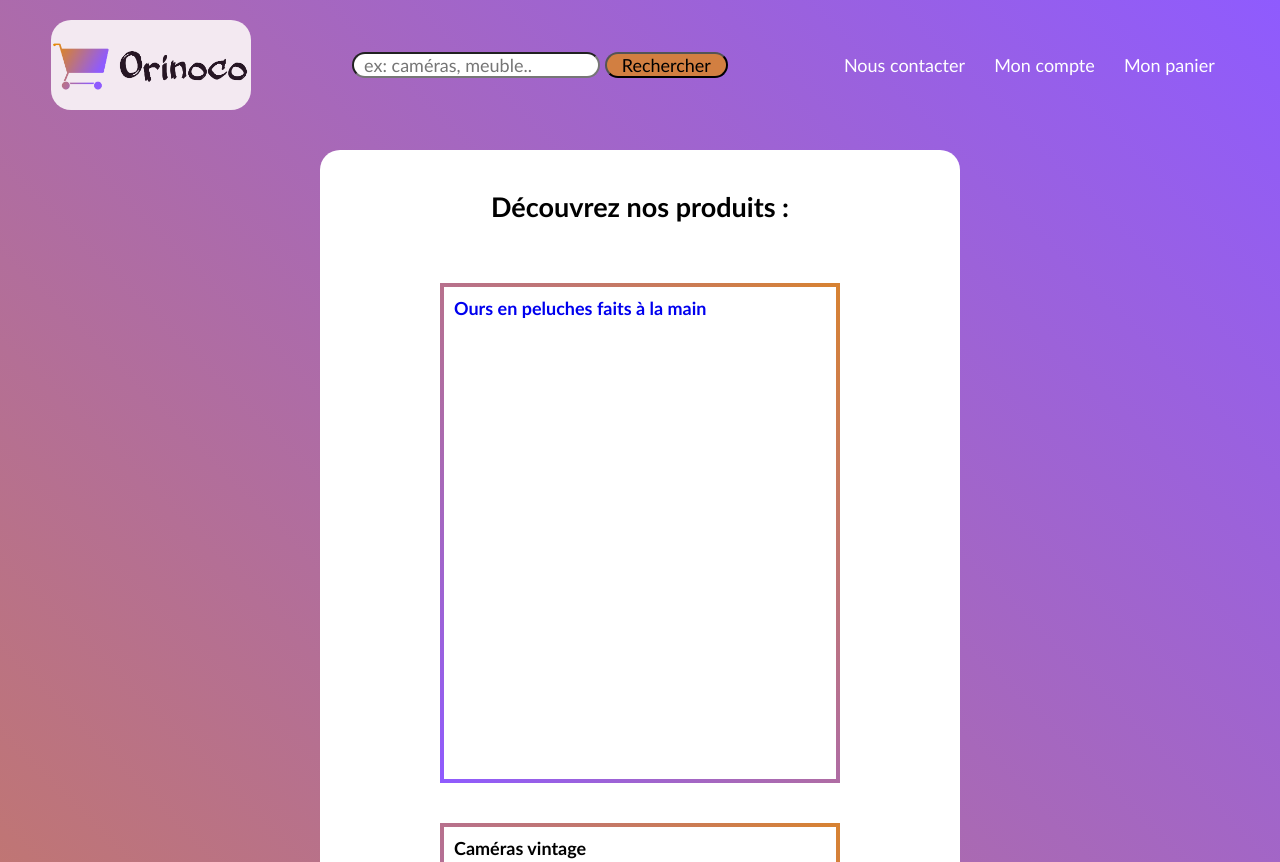
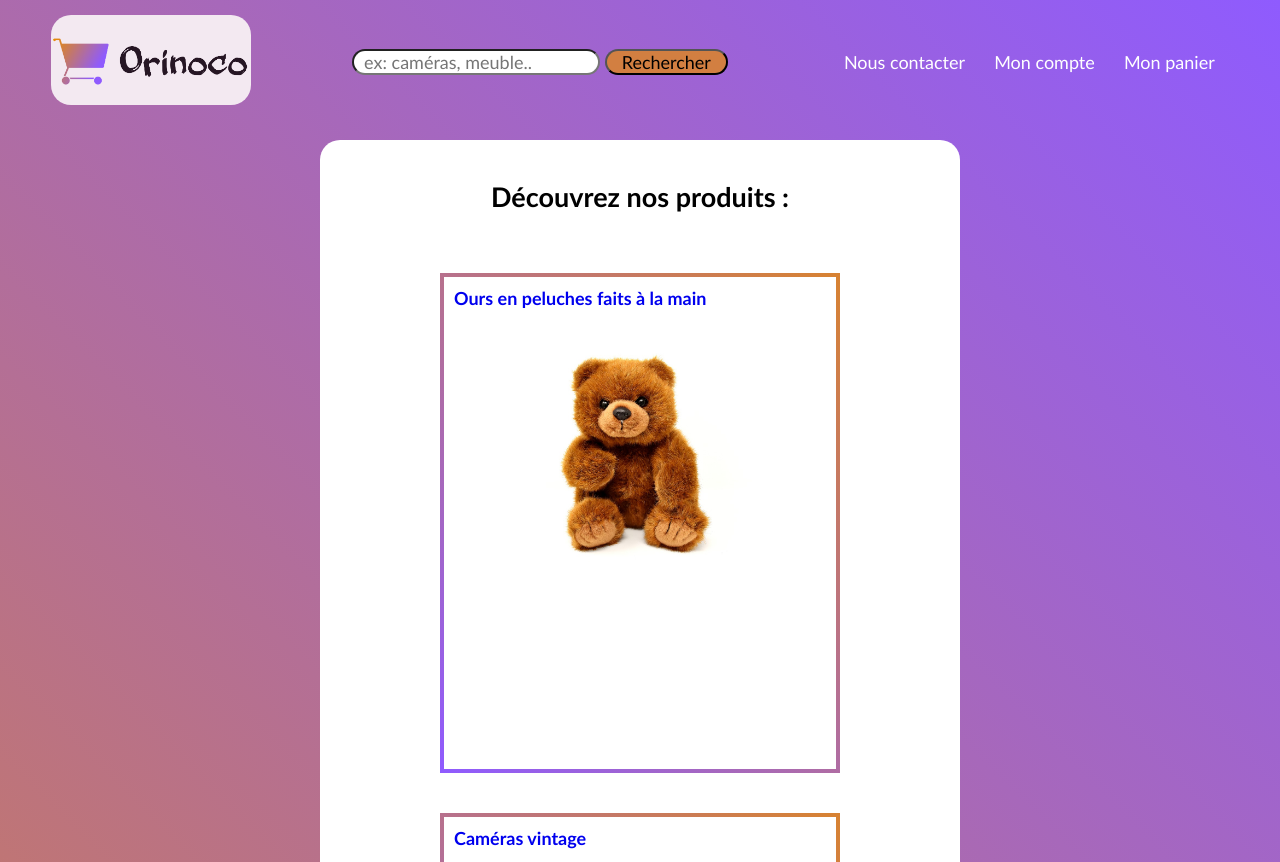
Before and after one commit to AshKaerys/FabianGautier_5_23072021, a website: page index.html in a window 1280 px wide. Shown: the top 862 px of the page. Drawn offline with Linux system fonts and the light colour scheme; no server answers.

Commit message:
Add NavBar Anim

```diff
--- a/index.html
+++ b/index.html
@@ -11,7 +11,9 @@
 
     <header>
         <nav>
-            <img src="./images/logo.png" alt="Logo Orinoco">
+            <a href="#">
+                <img src="./images/logo.png" alt="Logo Orinoco">
+            </a>
 
 
             <div class="search">
@@ -35,20 +37,26 @@
         <div class="product">
             <a href="#">
                 <h2>Ours en peluches faits à la main</h2>
+                <img src="./images/teddy_1.jpg" alt="Ours en peluche">
                 <div></div>
             </a>
 
         </div>
 
         <div class="product">
-            <h2>Caméras vintage</h2>
-            <div></div>
-
+            <a href="#">
+                <h2>Caméras vintage</h2>
+                <img src="./images/vcam_1.jpg" alt="Caméras vintage">
+                <div></div>
+            </a>
         </div>
 
         <div class="product">
-            <h2>Meubles en chêne</h2>
-            <div></div>
+            <a href="#">
+                <h2>Meubles en chêne</h2>
+                <img src="./images/oak_1.jpg" alt="Meubles en chêne">
+                <div></div>
+            </a>
 
         </div>
     </section>
--- a/index.js
+++ b/index.js
@@ -9,5 +9,15 @@ fetch("http://localhost:3000/api/cameras")
 fetch("http://localhost:3000/api/furniture")
     .then((res) => console.log(res));
 
-const product = document.getElementsByClassName("product")
-    console.log(product);
+const product = document.getElementsByClassName("product");
+const navBar = document.querySelector("nav");
+
+window.addEventListener("scroll", (e) => {
+    console.log(e);
+    if (window.scrollY > 50){
+        navBar.style.top = "-115px";
+    }
+    else {
+        navBar.style.top = "0px";
+    }
+});
--- a/style.css
+++ b/style.css
@@ -16,11 +16,14 @@ body{
 
 
 nav{
+    width: 100%;
+    position: fixed;
+    top: 0px;
     display: flex;
     justify-content: space-around;
     align-items: center;
-    padding-bottom: 40px;
-    margin-top: 20px;
+    margin-top: 15px;
+    transition: 0.5s;
 }
 
 nav img{
@@ -59,6 +62,8 @@ section{
     display: flex;
     flex-direction: column;
     align-items: center;
+    margin-top: 140px;
+    margin-bottom: 40px;
 }
 
 section h1{
@@ -75,3 +80,8 @@ section h1{
     padding: 10px;
     border-radius: 20px;
 }
+
+.product img{
+    margin-top: 20px;
+    width: 350px;
+}
```
